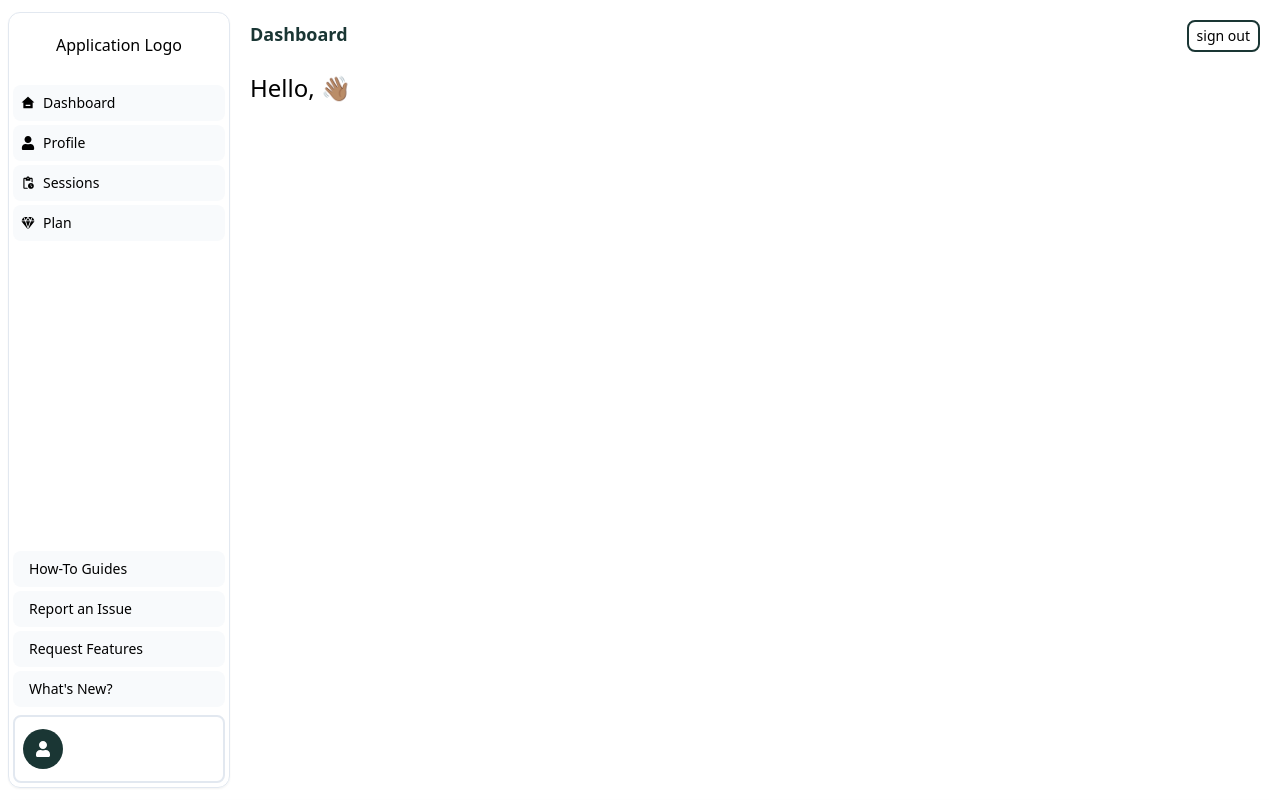
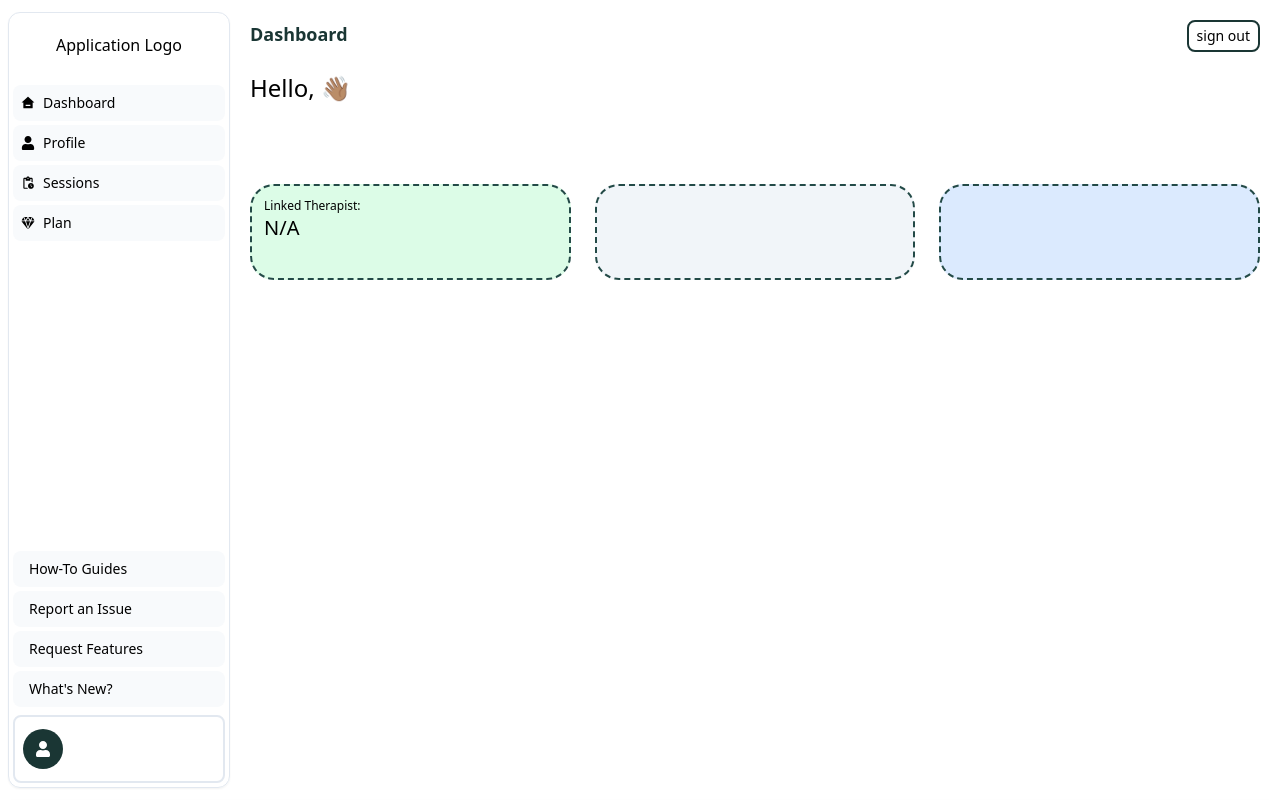
Before and after one commit to kkopoku/therapy-link, a Next.js app in the folder frontend/: page /dashboard in a window 1280 px wide. Shown: the top 800 px of the page. Built offline with nearby package versions, Linux system fonts and the light colour scheme; no server answers.

Commit message:
dashboard wip

```diff
--- a/frontend/src/app/dashboard/page.tsx
+++ b/frontend/src/app/dashboard/page.tsx
@@ -11,10 +11,21 @@ export default function DashboardPage(){
 
     return (
         <AuthenticatedLayout pageName="Dashboard" navFunctionName="sign out" navFunction={signOut}>
-            <div className="flex min-h-screen w-full">
+            <div className="flex flex-col min-h-screen w-full">
                 <div className="text-2xl font-light"> Hello, {user?.name} 👋🏽</div>
-                <div className="flex flex-col pt-20 gap-y-3 text-xs font bold text-wrap items-center justify-center">
+                <div className="flex flex-grow flex-col pt-20 gap-y-3 text-xs items-center">
+                    <div className="grid grid-cols-3 w-full gap-6">
+                        <div className="flex flex-col col-span-1 w-full h-24 bg-green-100 rounded-3xl border-dashed border-2 border-secondaryGreen p-3">
+                            <p>Linked Therapist:</p>
+                            <p className="text-xl">N/A</p>
+                        </div>
+                        <div className="col-span-1 w-full h-24 bg-slate-100 rounded-3xl border-dashed border-2 border-secondaryGreen">
 
+                        </div>
+                        <div className="col-span-1 w-full h-24 bg-blue-100 rounded-3xl border-dashed border-2 border-secondaryGreen">
+
+                        </div>
+                    </div>
                 </div>
             </div>
         </AuthenticatedLayout>
```
